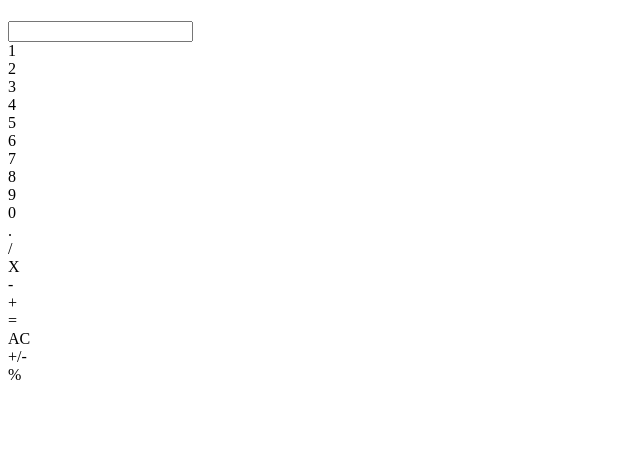
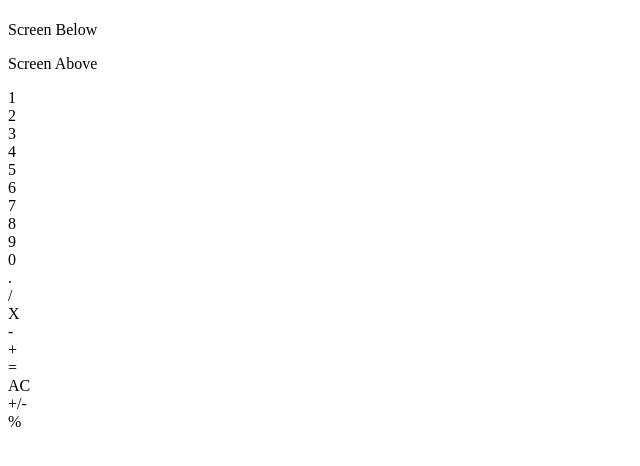
Before and after one commit to jffelix/React-Calculator, a React (Create React App) app in the folder client/: page / in a window 1280 px wide. Shown: the top 466 px of the page, without its empty margins (0-640 px from the left). Built offline with nearby package versions, Linux system fonts and the light colour scheme; no server answers; the HTML template or start-up script is replaced by a standard one.

Commit message:
Created clickInteger function

```diff
--- a/client/src/components/InputScreen.jsx
+++ b/client/src/components/InputScreen.jsx
@@ -4,7 +4,9 @@ const InputScreen = (props) => {
 
     return (
         <div>
-            <input value={props.screenInput} />
+            <p>Screen Below</p>
+            <span>{props.screenInput}</span>
+            <p>Screen Above</p>
         </div>
     )
 
--- a/client/src/components/MainBoard.jsx
+++ b/client/src/components/MainBoard.jsx
@@ -11,13 +11,18 @@ const MainBoard = () => {
 
     const [ screenView, setScreenView ] = useState("");
 
+    const clickInteger = (e) => {
+        const integerInput = e.target.innerHTML;
+        setScreenView(screenView + integerInput);
+    }
+
     return (
         <div>
             <div>
                 <InputScreen screenInput={screenView} />
             </div>
             <div className="numRows">
-                <NumRowOne />
+                <NumRowOne clickInteger={clickInteger} />
                 <NumRowTwo />
                 <NumRowThree />
                 <NumRowFour />
--- a/client/src/components/Numbers/NumRowOne.jsx
+++ b/client/src/components/Numbers/NumRowOne.jsx
@@ -1,10 +1,10 @@
 import React from "react";
 
-const NumRowOne = () => {
+const NumRowOne = (props) => {
 
     return (
         <div>
-            <div className="numOne">
+            <div className="numOne" onClick={props.clickInteger} value={1}>
                 <span>1</span>
             </div>
             <div className="numTwo">
```
Also changed, not shown: 1 other file (tests, documents, lock files or other folders).
